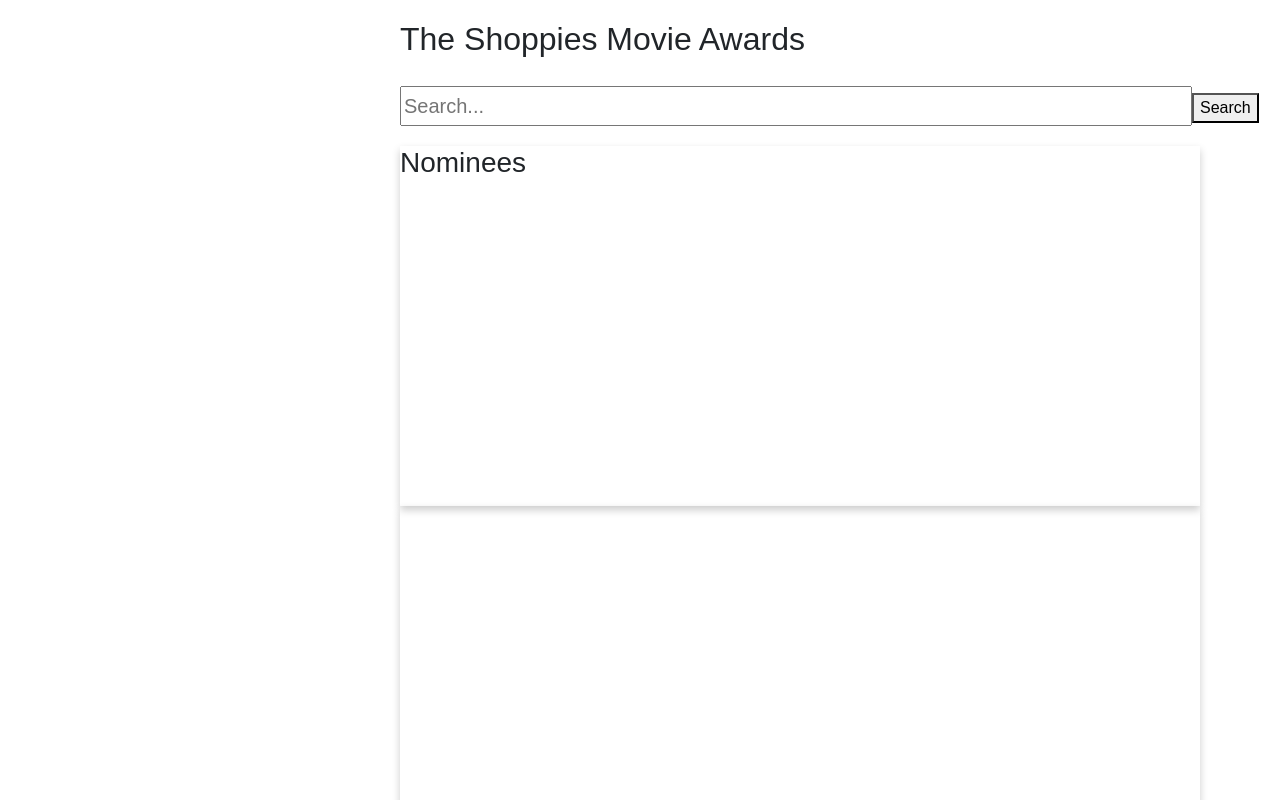
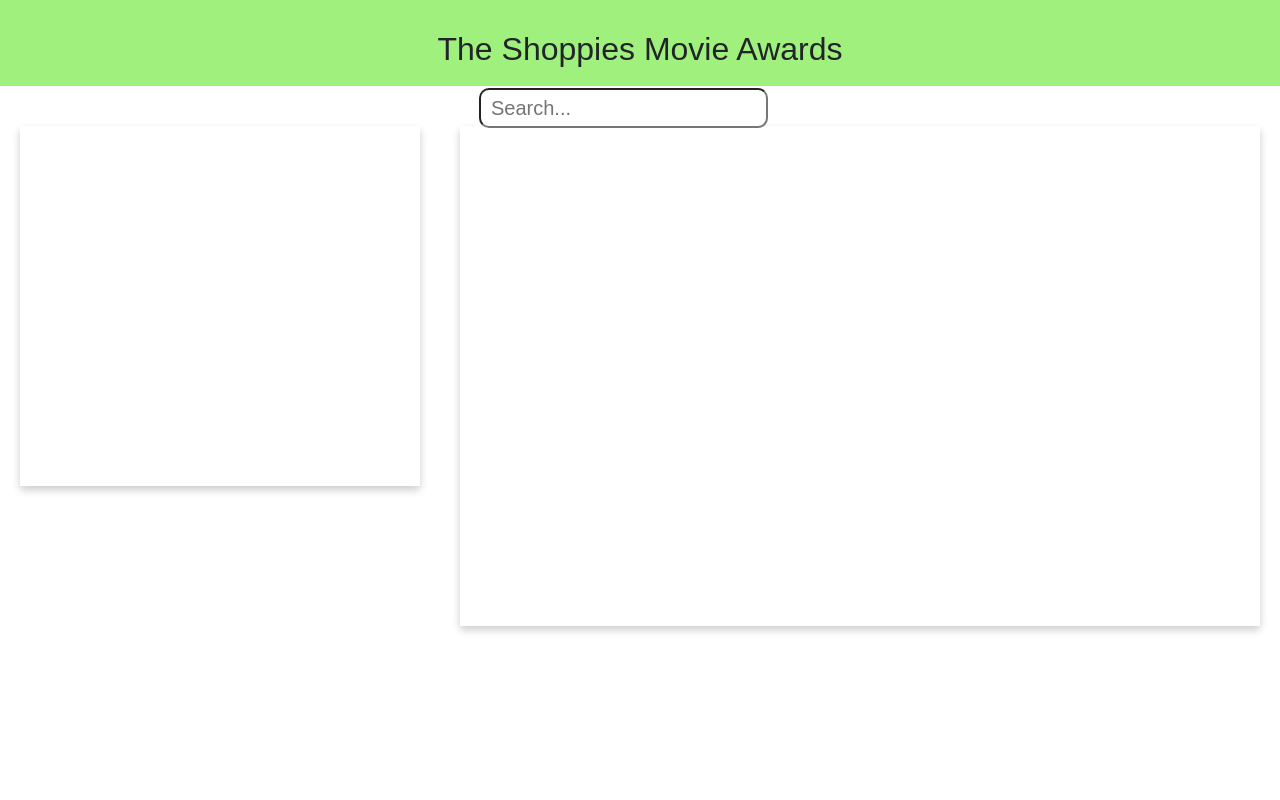
Before and after one commit to miphc42/The-Shoppies-Movie-Awards, a React (Create React App) app: page / in a window 1280 px wide. Shown: the top 800 px of the page. Built offline with nearby package versions, Linux system fonts and the light colour scheme.

Commit message:
slight style fix

```diff
--- a/src/App.css
+++ b/src/App.css
@@ -1,44 +1,90 @@
 .App {
   font-family: Arial, Helvetica, sans-serif;
-  margin-left: 400px;
+  /* background-color: #333; */
+  text-align: center;
+  /* overflow: auto; */
 }
-.movie {
-  max-width: 200px;
+
+.App input{
+  display: block;
+  margin: 0 auto;
+  z-index: 10;
+  height: 40px;
+  font-size: 20px;
+  padding: 10px;
+  border-radius: 10px;
+}
+
+.input {
+  /* background: yellow; */
+  position: absolute;
+  right: 40%;
+  top: 11%;
+  /* transform: translateY(-50%); */
 }
 .title {
   margin-top: 20px;
+  padding: 10px;
 }
+
+/* header and search bar */
 .head {
-  margin-bottom: 20px;
+  display: flex;
+  /* position:sticky;
+  top: -10px; */
+  width: 100%;
+  background-color: #9FF07C;
+  margin-bottom: 40px;
+  align-items: center;
+  flex-direction: column;
+}
+
+
+/* body */
+.body {
+  display: flex;
+  justify-content: space-around;
+  flex-direction: row;
 
 }
+
+/* nomination div */
 .list-nominate {
-  width: 800px;
+  width: 400px;
   height: 360px;
+  position: sticky;
+  top: 20px;
   box-shadow: 0 4px 8px 0 rgba(0,0,0,0.2);
   border-color: black;
 }
+
 .nominee {
   display: inline-block;
 }
-/* .delete {
-  display: inline-block;
-} */
+
+
+
 .original {
   width: 800px;
-  height: 900px;
+  height: 500px;
   box-shadow: 0 4px 8px 0 rgba(0,0,0,0.2);
   border-color: black;
 }
 .content {
-  width: 100%;
-  height: 100%;
+  display: flex;
+  flex-direction: row;
+  flex-wrap: wrap;
+  flex-basis: content;
+  justify-content: end;
+  align-items: flex-end;
+  padding: 20px;
+  justify-content: space-around;
+  max-width: 700px;
   box-shadow: 0 4px 8px 0 rgba(0,0,0,0.2);
   border-color: black;
+  background-color: #333;
 }
-.App input{
-  margin-top: 20px;
-  width: 90%;
-  height: 40px;
-  font-size: 20px;
+
+.movie {
+  max-width: 200px;
 }
--- a/src/App.js
+++ b/src/App.js
@@ -11,13 +11,15 @@ function App() {
   const [data, setData] = useState([]);
 
   // fetches the json data of the omdb api movie
-  const handleClick = () => {
+  const handleClick = (e) => {
+    if (e.key === 'Enter') {
       fetch(`http://www.omdbapi.com/?i=tt3896198&apikey=820dd71f&s=${input}&type=movie`)
       .then(response =>
         response.json())
       .then((result) => {
         setData(result)
       })
+    }
   }
 
   // handles the callback from the card child
@@ -32,17 +34,17 @@ function App() {
 
   return (
     <div className="App">
-      <header>
         <div className="head">
           <h2 className="title">The Shoppies Movie Awards</h2>
+        </div>
+        <div className="input">
           <input type="text" placeholder="Search..."
+            onKeyDown={handleClick}
             onChange={event => setInput(event.target.value)}
           />
-          <button onClick={handleClick}>Search</button>
         </div>
-      </header>
+      <div className="body">
         <div className="list-nominate">
-        <h3>Nominees</h3>
           {nominate.length > 0 &&
             nominate.map((val, key) => {
               return (
@@ -51,8 +53,6 @@ function App() {
                   <button className="delete" onClick={() => {
                       let index = nominate.indexOf(val);
                       nominate.splice(index, 1);
-                    console.log(val);
-                    console.log(nominate);
                       setNominate([...nominate]);
                   }}>delete</button>
                 </div>
@@ -63,7 +63,6 @@ function App() {
         {
           !data.Search ? <div className="original"></div> :
           <div className="content">
-        <CardColumns>
           {data.Search &&
             data.Search.map((val, key) => {
               let buttonText = nominate.includes(val) ? 'Nominated!' : 'Nominate';
@@ -78,9 +77,9 @@ function App() {
               );
             })
           }
-        </CardColumns>
         </div>
         }
+      </div>
     </div>
   )
 }
--- a/src/components/Card.css
+++ b/src/components/Card.css
@@ -1,5 +1,5 @@
 .card {
-    margin: auto;
+    margin: 5px 5px;
     box-shadow: 0 4px 8px 0 rgba(0,0,0,0.2);
     transition: 0.3s;
     border-radius: 5px;
--- a/src/components/Card.jsx
+++ b/src/components/Card.jsx
@@ -11,7 +11,7 @@ const CardComp = (props) => {
     const handleClick = () => {
         if (!props.nominate.includes(movieInfo)) {
             if (props.nominate.length === 5) {
-                alert("AAAAAAAAAA")
+                alert("5 nominees are already selected!")
             } else {
                 props.passToParent(movieInfo);
             }
@@ -19,7 +19,7 @@ const CardComp = (props) => {
     }
     return (
         <Card>
-            <CardImg top width="100%" src={movieInfo.Poster} alt="Card image cap"/>
+            <CardImg top src={movieInfo.Poster} alt="Card image cap"/>
             <CardBody>
             <CardTitle tag="h5">{movieInfo.Title}</CardTitle>
             <CardSubtitle tag="h6" className="mb-2 text-muted">{movieInfo.Year}</CardSubtitle>
```
Also changed, not shown: src/components/PopUp.jsx (added, +11 -0 lines), src/components/PopUp.css (added). Lines whose indentation alone changed are shown as unchanged.
